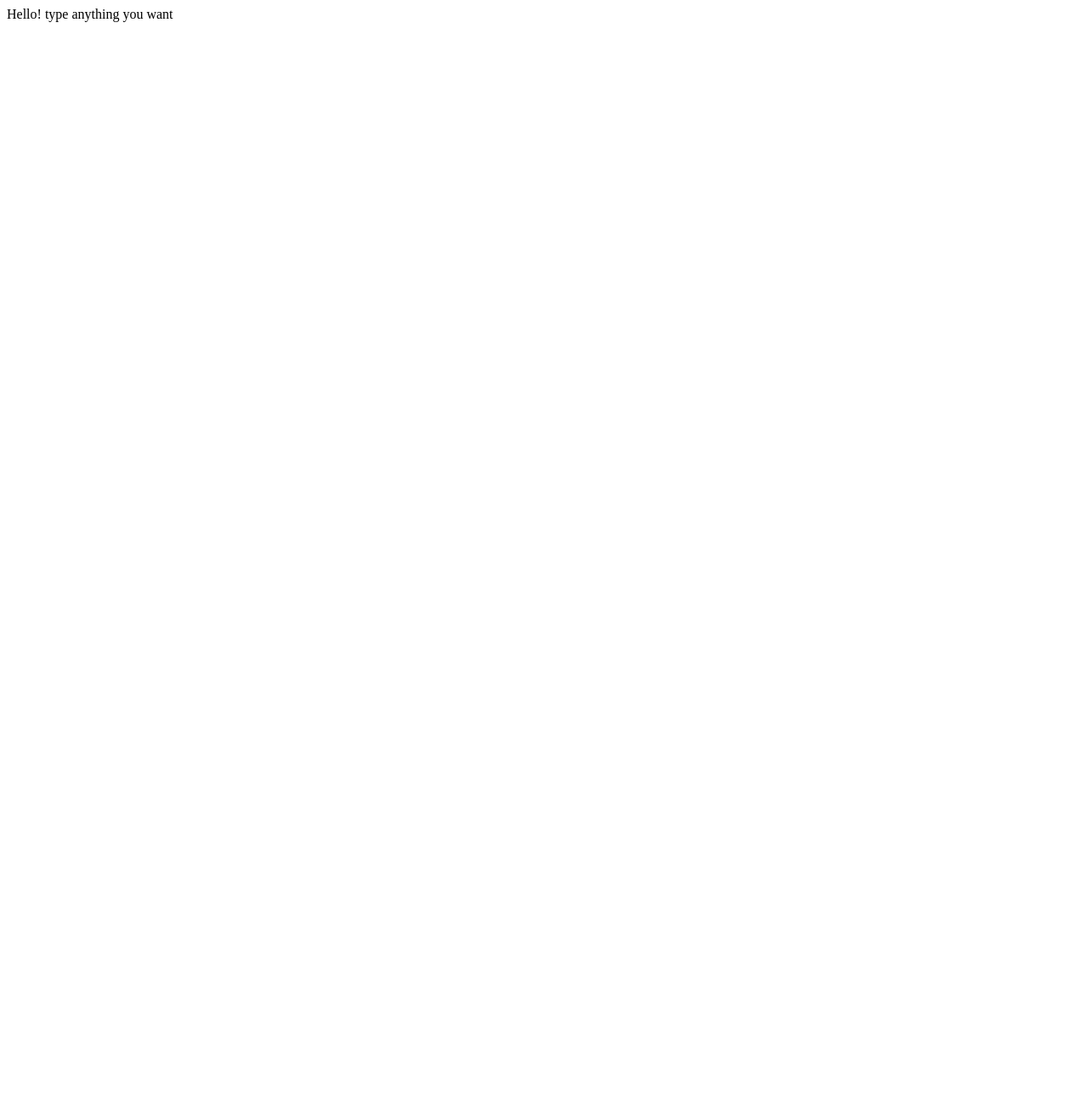
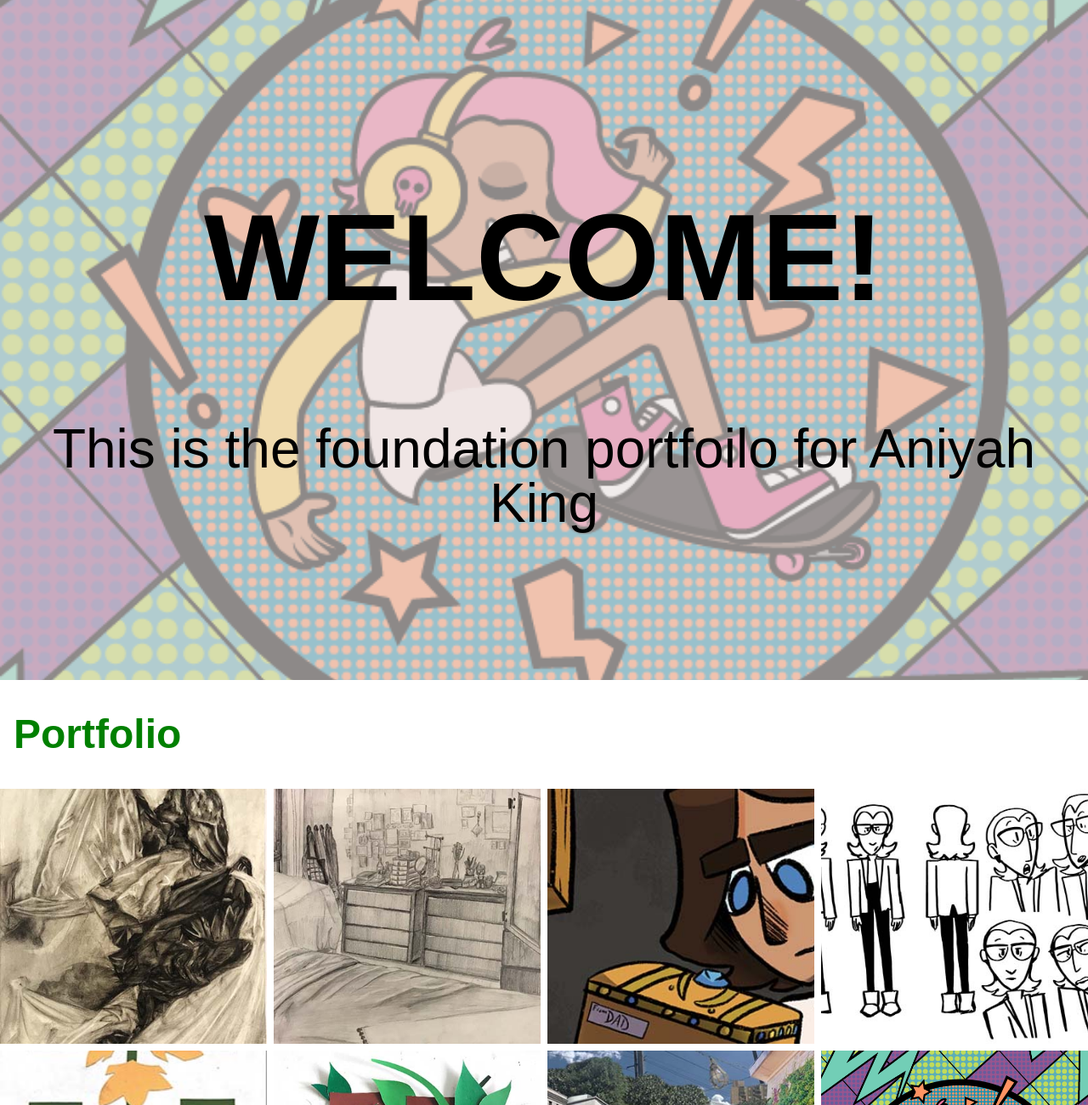
Before and after one commit to NiyK/NiyK.github.io, a plain HTML site: page index.html in a window 1280 px wide. Shown: the top 1300 px of the page at 85% size. Before the commit the page ends 800 px from the top, so only its background shows below. Drawn offline with Linux system fonts and the light colour scheme.

Commit message:
Add files via upload

```diff
--- /dev/null
+++ b/css/styles.css
@@ -0,0 +1,161 @@
+html{
+    font-size: 100%;
+    line-height: 1.5rem;
+    box-sizing: border-box;
+    font-family: Arial, Helvetica, sans-serif;
+    height: 100%;
+}
+
+body {
+    margin: 0 auto;
+    padding: 0;
+    min-height: 100%;
+    max-width: 100%;
+    padding-bottom: 10rem;
+}
+
+*, *::before, *::after {
+    box-sizing: inherit;
+}
+
+img {
+    width: 100%;
+    height: auto;
+    display: block;
+}
+
+.hero-box {
+    display: grid;
+    grid-template-columns: 1fr;
+    grid-template-rows: 1fr;
+    grid-gap: 0px;
+    align-content:center;
+    justify-content: center;
+    align-items: start;
+    height: 100%;
+    width: 100%;
+}
+.hero-image-box {
+    height: 100vh;
+     width: 100%;
+     display: grid;
+     grid-column: 1 /-1;
+     grid-row: 1 / -1;
+
+}
+.hero-image-box:after {
+    content:'';
+    height: 100vh;
+    width: 100%;
+    position: absolute;
+    top: 0;
+    bottom: 0;
+    background-color: rgba(230, 225, 222, 0.61);
+
+}
+.hero-image{
+    display: grid;
+    width:100%;
+    height: 100%;
+    object-fit: cover;
+    overflow: hidden;
+
+}
+
+.hero-text-box {
+grid-row: 1 / -1;
+grid-column: 1 / -1;
+align-self: center;
+padding: 1rem;
+z-index: 10;
+text-align: center;
+}
+
+.hero-heading {
+    font-size: 3rem;
+    line-height: 3rem;
+    color:black;
+    text-transform: uppercase;
+    font-weight: bold;
+
+}
+
+.hero-text {
+    font-size: 2rem;
+    color: black;
+
+}
+
+/* Begin portfolio styles */
+.portfolio-container {
+    margin: 1rem auto 0 auto;
+}
+
+.portfolio-container h1 {
+    font-size: 2rem;
+    line-height: 2rem;
+    color: green;
+}
+
+.portfolio-gallery {
+    display: grid;
+    grid-template-columns: repeat(auto-fit, minmax(300px, 1fr));
+    grid-gap: 0.5rem;
+    grid-auto-rows: 300px;
+}
+
+.gallery-item {
+    height: 100%;
+    width: 100%;
+    overflow: hidden;
+}
+
+.gallery-img {
+    height: 100%;
+    object-fit:cover;
+    transition: 0.5s ease-in-out;
+
+}
+
+.gallery-img:hover {
+    transform: scale(1.5);
+
+}
+
+@media (min-width: 600px) {
+    .hero-heading {
+        font-size: 4rem;
+        line-height:4rem;
+
+    }
+    .hero-text {
+        font-size: 2.5rem;
+        line-height: 2.5rem;
+
+    }
+    .portfolio-container h1 {
+        font-size: 3rem;
+        line-height: 3rem;
+        padding-left: 1rem;
+    }
+}
+
+@media (min-width: 920px) {
+    .hero-heading {
+        font-size: 9rem;
+        line-height: 9rem;
+
+    }
+    .hero-text {
+        font-size: 4rem;
+        line-height: 4rem;
+    }
+    .porfolio-container {
+        max-width: 1440px;
+    }
+    .portfoliio-container h1 {
+        font-size: 6rem;
+        line-height: 6rem;
+
+    }
+}
--- a/index.html
+++ b/index.html
@@ -1 +1,90 @@
-Hello! type anything you want
+<!DOCTYPE html>
+<html lang="en">
+    <head>
+      <meta charset="UTF-8">
+      <meta http-equiv="X-UA-Compatible" content="IE=edge">
+      <meta name="viewport" content="width=device-width, initial-scale=1.0">
+      <title>My Portfolio</title>
+      <link rel="stylesheet" href="css/styles.css">
+      <link rel="stylesheet" href="css/glightbox.min.css">
+    </head>
+    <body>
+        <header class="hero-box">
+           <section class="hero-image-box">
+               <img class="hero-image" src="img/Optical-color (1).png" alt="character on a skateboard">
+           </section>
+           <section class="hero-text-box">
+               <h1 class="hero-heading">Welcome!</h1>
+               <p class="hero-text">This is the foundation portfoilo for Aniyah King</p>
+           </section>
+        </header>
+<!-- begin portfolio gallery -->
+        <section class="portfolio-container">
+            <h1> Portfolio </h1>
+            <section class="portfolio-gallery">
+
+                <div class="gallery-item">
+                    <a class="glightbox" href="img/Trash-bag.jpg">
+                        <img class="gallery-img" src="img/Trash-bag.jpg" atl="plastic bags">
+                    </a>
+                </div>
+
+
+                <div class="gallery-item">
+                    <a class="glightbox" href="img/Bedroom (1).jpg">
+                        <img class="gallery-img" src="img/Bedroom (1).jpg" atl="pencil drawing of dorm room">
+                    </a>
+                </div>
+
+
+                <div class="gallery-item">
+                    <a class="glightbox" href="img/Sequence-one (1).jpg">
+                        <img class="gallery-img" src="img/Sequence-one (1).jpg" atl="digital drawing of boy and box">
+                    </a>
+                </div>
+
+
+                <div class="gallery-item">
+                    <a class="glightbox" href="img/Character-design (1).jpg">
+                        <img class="gallery-img" src="img/Character-design (1).jpg" atl="charcter sheet">
+                    </a>
+                </div>
+
+
+                <div class="gallery-item">
+                    <a class="glightbox" href="img/Color-interactions (1).jpg">
+                        <img class="gallery-img" src="img/Color-interactions (1).jpg" atl="collage of color swatches">
+                    </a>
+                </div>
+
+
+
+                <div class="gallery-item">
+                    <a class="glightbox" href="img/Color-collage (1).jpg">
+                        <img class="gallery-img" src="img/Color-collage (1).jpg" atl="vines coming out of bricks">
+                    </a>
+                </div>
+
+
+                <div class="gallery-item">
+                    <a class="glightbox" href="img/Atmospheric_perspective (1).jpg">
+                        <img class="gallery-img" src="img/Atmospheric_perspective (1).jpg" atl="bathtub in a city">
+                    </a>
+                </div>
+
+
+                <div class="gallery-item">
+                    <a class="glightbox" href="img/Optical-color (1).png">
+                        <img class="gallery-img" src="img/Optical-color (1).png" atl="character on a skateboard">
+                    </a>
+                </div>
+
+            </section>
+        </section>
+            <script src="js/glightbox.min.js"></script>
+            <script type="text/javascript">
+                const lightbox= GLightbox({ loop: true });
+            </script>
+    </body>
+
+</html>
```
Also changed, not shown: css/glightbox.min.css (added), img/Atmospheric_perspective (1).jpg (added), img/Bedroom (1).jpg (added), img/Character-design (1).jpg (added), img/Color-collage (1).jpg (added), img/Color-interactions (1).jpg (added), img/Optical-color (1).png (added), img/Sequence-one (1).jpg (added), img/Trash-bag.jpg (added), js/glightbox.min.js (added).
